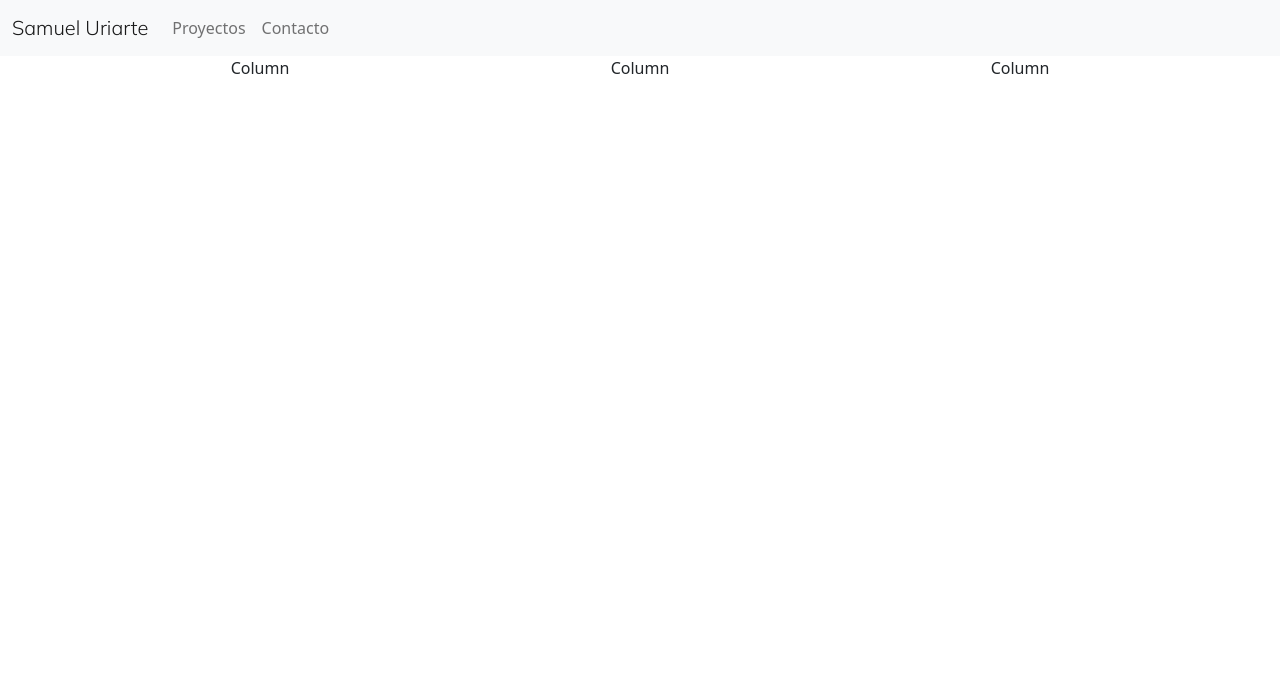
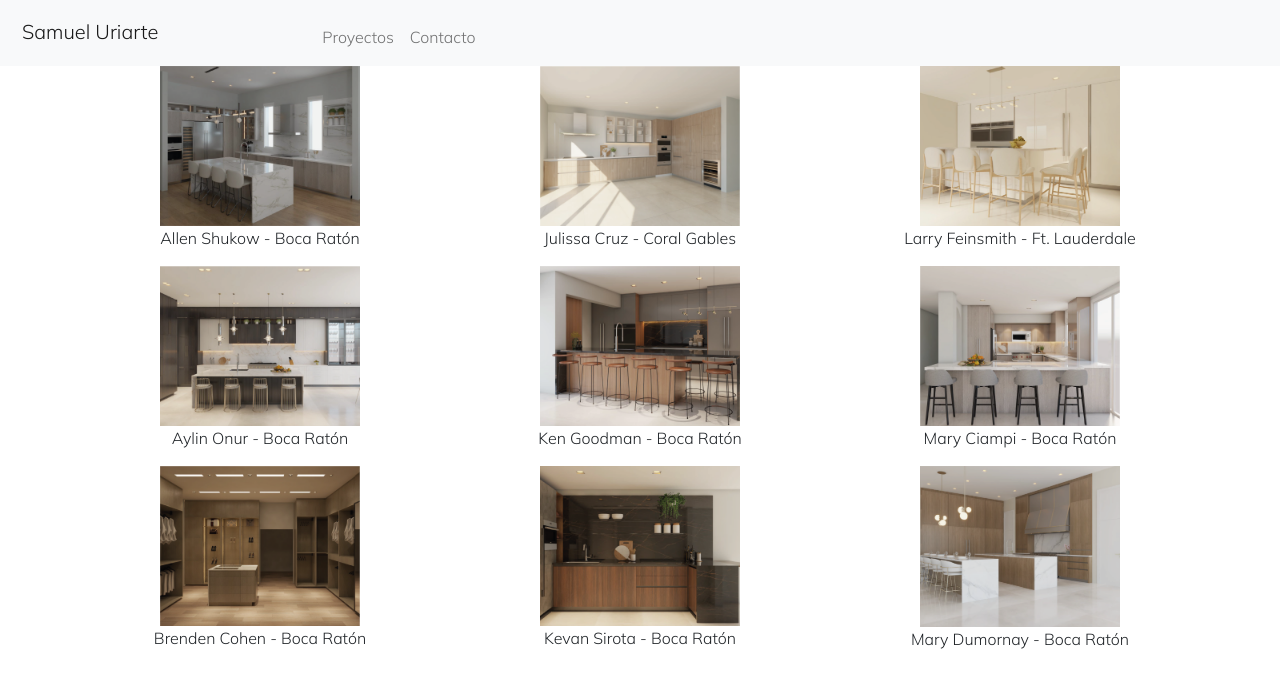
Before and after one commit to Leonardo-Matute/Preentrega-Matute-Pe-a, a plain HTML site: page Proyectos.html in a window 1280 px wide. Drawn offline with nearby package versions, Linux system fonts and the light colour scheme.

Commit message:
preentrega2

```diff
--- a/Proyectos.html
+++ b/Proyectos.html
@@ -15,7 +15,7 @@
     <link rel="preconnect" href="https://fonts.googleapis.com">
     <link rel="preconnect" href="https://fonts.gstatic.com" crossorigin>
     <link
-        href="https://fonts.googleapis.com/css2?family=Mulish:wght@300&family=Raleway:ital,wght@0,100;0,200;0,300;0,400;0,500;0,600;0,700;0,800;1,100;1,200;1,300;1,400;1,500;1,600;1,700&display=swap"
+        href="https://fonts.googleapis.com/css2?family=Mulish:wght@300&family=Raleway:ital,wght@0,100;0,200;0,300;0,20;0,500;0,600;0,700;0,800;1,100;1,200;1,300;1,20;1,500;1,600;1,700&display=swap"
         rel="stylesheet">
     <link rel="preconnect" href="https://fonts.googleapis.com">
     <link rel="preconnect" href="https://fonts.gstatic.com" crossorigin>
@@ -26,7 +26,7 @@
     <nav class="navbar navbar-expand-lg bg-light">
         <div class="container-fluid">
             <a class="navbar-brand"
-                href="C:\Users\lmatute\Desktop\Leonardo Matute\coderhouse\Clase 11\Index.html">Samuel Uriarte</a>
+                href="C:\Users\lmatute\Desktop\Leonardo Matute\coderhouse\Preentrega2MatutePe-a\Index.html">Samuel Uriarte</a>
             <button class="navbar-toggler" type="button" data-bs-toggle="collapse" data-bs-target="#navbarNavAltMarkup"
                 aria-controls="navbarNavAltMarkup" aria-expanded="false" aria-label="Toggle navigation">
                 <span class="navbar-toggler-icon"></span>
@@ -34,9 +34,9 @@
             <div class="collapse navbar-collapse" id="navbarNavAltMarkup">
                 <div class="navbar-nav">
                     <a class="nav-link"
-                        href="C:\Users\lmatute\Desktop\Leonardo Matute\coderhouse\Preentrega2 Matute Peña\Proyectos.html">Proyectos</a>
+                        href="C:\Users\lmatute\Desktop\Leonardo Matute\coderhouse\Preentrega2MatutePe-a\Proyectos.html">Proyectos</a>
                     <a class="nav-link"
-                        href="C:\Users\lmatute\Desktop\Leonardo Matute\coderhouse\Preentrega2 Matute Peña\Contacto.html">Contacto</a>
+                        href="C:\Users\lmatute\Desktop\Leonardo Matute\coderhouse\Preentrega2MatutePe-a\Contacto.html">Contacto</a>
                 </div>
             </div>
         </div>
@@ -46,13 +46,46 @@
     <div class="container text-center">
         <div class="row">
           <div class="col">
-            Column
+            <img src="./image/Carrusel 1000x800-07.png" width="200" alt="Primera Fila 1">
+            <p>
+                Allen Shukow - Boca Ratón
+            </p>
+            <img src="./image/Carrusel 1000x800-08.png" width="200" alt="Primera Fila 2">
+            <p>
+                Aylin Onur - Boca Ratón
+            </p>
+            <img src="./image/Carrusel 1000x800-09.png" width="200" alt="Primera Fila 3">
+            <p>
+                Brenden Cohen - Boca Ratón
+            </p>
           </div>
           <div class="col">
-            Column
+            <img src="./image/Carrusel 1000x800-10.png" width="200" alt="Segunda Fila 1">
+            <p>
+                Julissa Cruz - Coral Gables
+            </p>
+            <img src="./image/Carrusel 1000x800-11.png" width="200" alt="Segunda Fila 2">
+            <p>
+                Ken Goodman - Boca Ratón
+            </p>
+            <img src="./image/Carrusel 1000x800-12.png" width="200" alt="Segunda Fila 3">
+            <p>
+                Kevan Sirota - Boca Ratón
+            </p>
           </div>
           <div class="col">
-            Column
+            <img src="./image/Carrusel 1000x800-13.png" width="200" alt="Tercera Fila 1">
+            <p>
+                Larry Feinsmith - Ft. Lauderdale
+            </p>
+            <img src="./image/Carrusel 1000x800-14.png" width="200" alt="Tercera Fila 2">
+            <p>
+                Mary Ciampi - Boca Ratón
+            </p>
+            <img src="./image/Carrusel 1000x800-15.png" width="200" alt="Tercera Fila 3">
+            <p>
+                Mary Dumornay - Boca Ratón
+            </p>
           </div>
         </div>
       </div>
--- a/Style.css
+++ b/Style.css
@@ -1,14 +1,33 @@
-grid {
-    display: grid;
-    grid-template-columns: 300px 100px;
-
-    grid-template-rows: 40px 100px;
- }
-.img-logo{
-    background-color: black;
-}
 .navbar-brand{
     font-family: 'Dancing Script', cursive;
     font-family: 'Mulish', sans-serif;
-    font-size:x-large
+    font-size:x-large;
+    transform: translate(10px, 4px);
+    height: 50px;
+    transition: height 2s;
 }
+.navbar-brand:hover {
+    height: 80px;
+}
+.nav-link{
+    font-family: 'Dancing Script', cursive;
+    font-family: 'Mulish', sans-serif;
+    transform: translate(150px, 4px);
+}
+.Resumen-Samuel {
+    font-family: 'Dancing Script', cursive;
+    font-family: 'Mulish', sans-serif;
+    font-size: 1em;
+    margin-left: 10em;
+    margin-right: 10em;
+}
+.row{
+    display: flexbox;
+    grid-template-columns: repeat(3, 1fr);
+}
+.col{
+    text-align: center;
+    font-family: 'Dancing Script', cursive;
+    font-family: 'Mulish', sans-serif;
+    font-size: 1em;
+}
```
Also changed, not shown: Contacto.html (+3 -3 lines), Index.html (+18 -5 lines), git.JPG (deleted), link de bootstrap.JPG (deleted).
